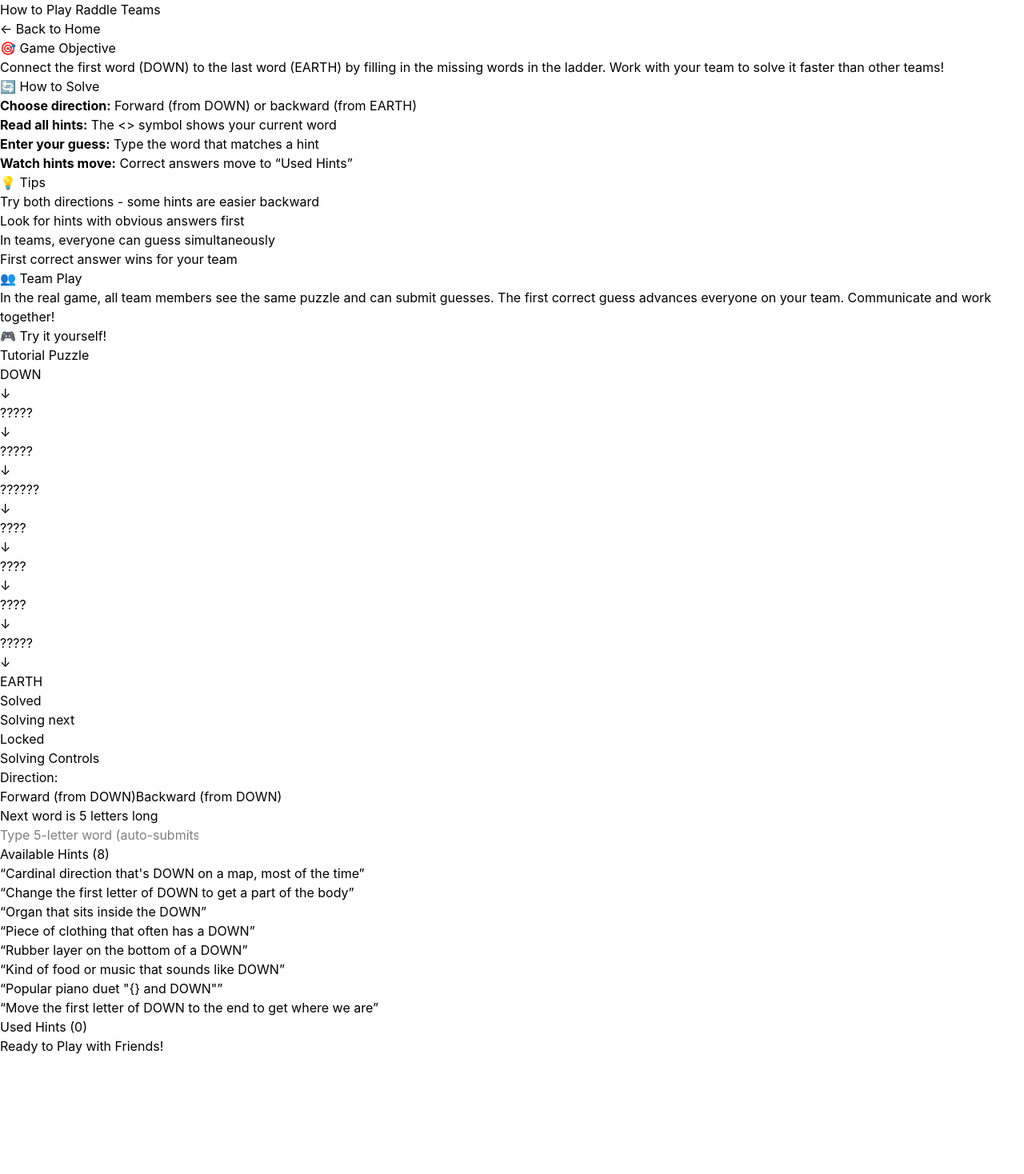
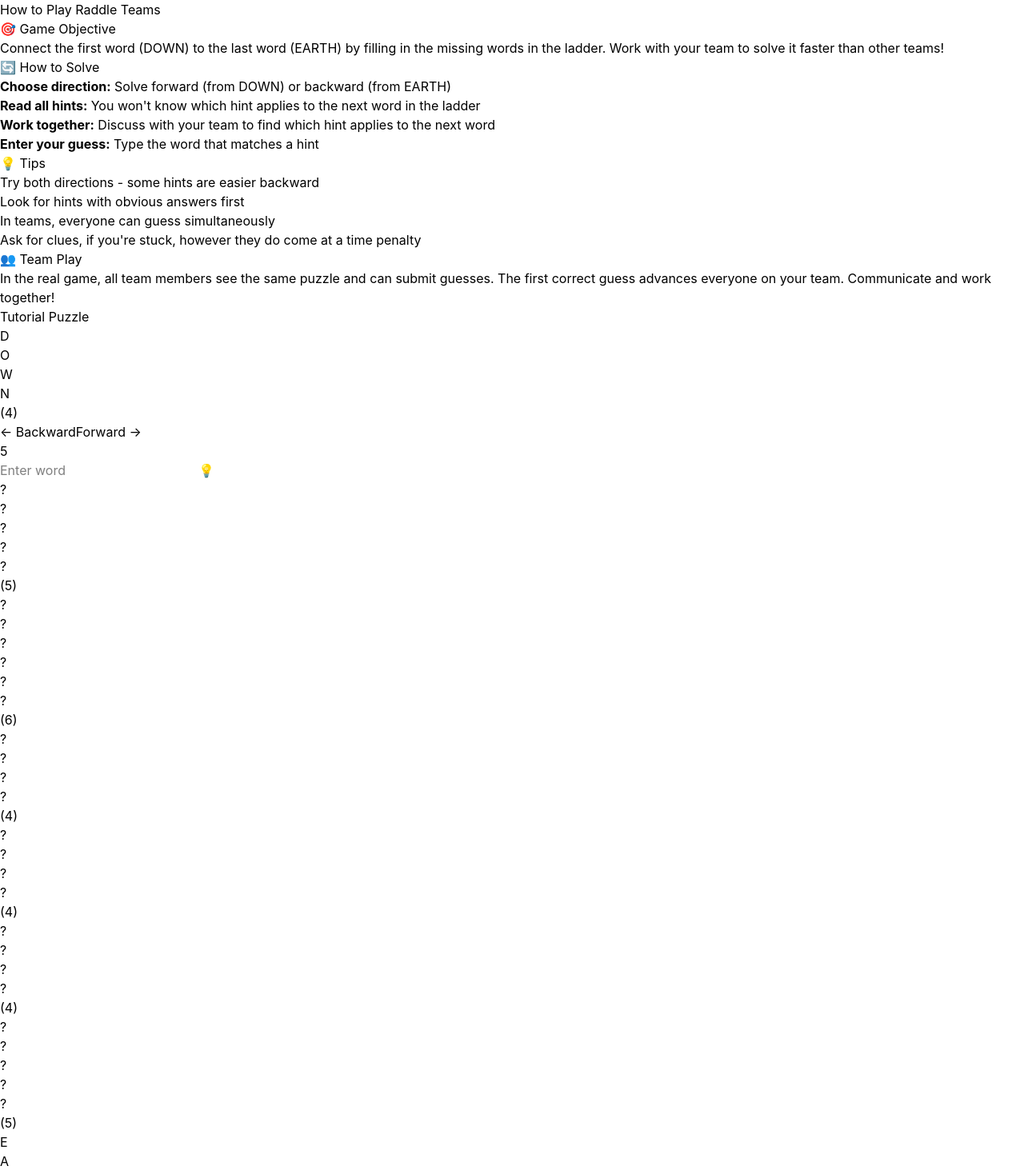
Before and after one commit to NADEE-MJ/raddle.teams, a React (Vite) app in the folder frontend/: page /tutorial in a window 1280 px wide. Shown: the top 1468 px of the page at 80% size. Before the commit the page ends 1320 px from the top, so only its background shows below. Built offline with nearby package versions, Linux system fonts and the light colour scheme.

Commit message:
updated word game

```diff
--- a/frontend/src/pages/LandingPage/JoinForm.tsx
+++ b/frontend/src/pages/LandingPage/JoinForm.tsx
@@ -54,6 +54,7 @@
                     className='w-full rounded-lg border border-gray-300 px-3 py-2 shadow-sm focus:border-blue-500 focus:ring-2 focus:ring-blue-500 focus:outline-none'
                     placeholder='Enter your name'
                     disabled={loading}
+                    data-testid='name-input'
                 />
             </div>
 
@@ -70,6 +71,7 @@
                     placeholder='ABCDEF'
                     maxLength={6}
                     disabled={loading}
+                    data-testid='lobby-code-input'
                 />
             </div>
 
@@ -79,6 +81,7 @@
                 type='submit'
                 disabled={loading}
                 className='w-full rounded-lg bg-blue-600 px-4 py-2 font-medium text-white transition duration-200 hover:bg-blue-700 disabled:bg-blue-400'
+                data-testid='join-lobby-button'
             >
                 {loading ? 'Joining...' : 'Join Lobby'}
             </button>
--- a/frontend/src/pages/LandingPage/index.tsx
+++ b/frontend/src/pages/LandingPage/index.tsx
@@ -20,6 +20,7 @@
                     <Link
                         to='/admin'
                         className='mr-3 rounded-lg bg-gray-600 px-4 py-2 font-medium text-white transition duration-200 hover:bg-gray-700'
+                        data-testid='admin-panel-link'
                     >
                         Admin Panel
                     </Link>
@@ -27,6 +28,7 @@
                     <Link
                         to='/tutorial'
                         className='inline-flex items-center rounded-lg bg-green-600 px-4 py-2 text-white transition duration-200 hover:bg-green-700'
+                        data-testid='tutorial-link'
                     >
                         <BookOpenIcon className='mr-2 h-4 w-4' />
                         How to Play
--- a/frontend/src/pages/TutorialPage/WordChainGame.tsx
+++ b/frontend/src/pages/TutorialPage/WordChainGame.tsx
@@ -27,7 +27,6 @@
     const [feedback, setFeedback] = useState<string>('');
 
     useEffect(() => {
-        // Reset state when puzzle changes
         setSolvedWords(new Set([0, puzzle.ladder.length - 1]));
         setUsedHints(new Set());
         setCurrentGuess('');
@@ -178,24 +177,69 @@
         return (
             <div className="mb-6">
                 <h3 className="text-lg font-semibold mb-4 text-center">{puzzle.title}</h3>
-                <div className="flex flex-col items-center space-y-2">
+                <div className="flex flex-col items-center space-y-4">
                     {puzzle.ladder.map((step, index) => {
                         const isSolved = solvedWords.has(index);
                         const isTarget = index === getNextTargetIndex();
 
                         return (
-                            <div key={index} className="flex items-center">
-                                <div className={`px-4 py-2 rounded border-2 font-mono text-lg font-bold min-w-[120px] text-center ${
-                                    isSolved
-                                        ? 'bg-green-100 border-green-500 text-green-800'
-                                        : isTarget
-                                        ? 'bg-blue-100 border-blue-500 text-blue-800'
-                                        : 'bg-gray-100 border-gray-300 text-gray-500'
-                                }`}>
-                                    {isSolved ? step.word : '?'.repeat(step.word.length)}
-                                </div>
-                                {index < puzzle.ladder.length - 1 && (
-                                    <div className="text-gray-400 mx-2">↓</div>
+                            <div key={index} className="flex flex-col items-center">
+                                {!isTarget && (
+                                    <>
+                                        <div className="flex items-center gap-1">
+                                            {step.word.split('').map((letter, letterIndex) => (
+                                                <div key={letterIndex} className={`w-10 h-10 border-2 rounded flex items-center justify-center font-mono text-lg font-bold ${isSolved
+                                                    ? 'bg-green-100 border-green-500 text-green-800'
+                                                    : 'bg-gray-100 border-gray-300 text-gray-500'
+                                                    }`}>
+                                                    {isSolved ? letter : '?'}
+                                                </div>
+                                            ))}
+                                        </div>
+                                        <div className="text-sm text-gray-500 mt-1">
+                                            ({step.word.length})
+                                        </div>
+                                    </>
+                                )}
+                                {isTarget && (
+                                    <div className="mt-2 flex flex-col items-center gap-2">
+                                        <div className="flex gap-2">
+                                            <button
+                                                onClick={() => handleDirectionChange('backward')}
+                                                className={`px-2 py-1 text-xs rounded border ${direction === 'backward'
+                                                    ? 'bg-blue-600 text-white border-blue-600'
+                                                    : 'bg-white text-blue-600 border-blue-300 hover:bg-blue-50'
+                                                    }`}
+                                            >
+                                                ← Backward
+                                            </button>
+                                            <button
+                                                onClick={() => handleDirectionChange('forward')}
+                                                className={`px-2 py-1 text-xs rounded border ${direction === 'forward'
+                                                    ? 'bg-blue-600 text-white border-blue-600'
+                                                    : 'bg-white text-blue-600 border-blue-300 hover:bg-blue-50'
+                                                    }`}
+                                            >
+                                                Forward →
+                                            </button>
+                                        </div>
+                                        <div className="flex items-center gap-2">
+                                            <div className="flex items-center justify-center w-8 h-8 bg-blue-100 border border-blue-300 rounded text-blue-800 text-sm font-bold">
+                                                {step.word.length}
+                                            </div>
+                                            <input
+                                                type="text"
+                                                value={currentGuess}
+                                                onChange={handleInputChange}
+                                                placeholder="Enter word"
+                                                className="px-3 py-2 border border-gray-300 rounded focus:border-blue-500 focus:outline-none font-mono uppercase text-center"
+                                                maxLength={step.word.length}
+                                            />
+                                            <button className="w-8 h-8 bg-yellow-100 border border-yellow-300 rounded flex items-center justify-center text-yellow-600 hover:bg-yellow-200">
+                                                💡
+                                            </button>
+                                        </div>
+                                    </div>
                                 )}
                             </div>
                         );
@@ -209,8 +253,8 @@
                             Solved
                         </span>
                         <span className="flex items-center">
-                            <div className="w-4 h-4 bg-blue-100 border-2 border-blue-500 rounded mr-2"></div>
-                            Solving next
+                            <div className="w-4 h-4 bg-yellow-100 border-2 border-yellow-500 rounded mr-2"></div>
+                            Current
                         </span>
                         <span className="flex items-center">
                             <div className="w-4 h-4 bg-gray-100 border-2 border-gray-300 rounded mr-2"></div>
@@ -222,62 +266,6 @@
         );
     };
 
-    const renderControls = () => {
-        const currentWord = getCurrentWord();
-        if (!currentWord) return null;
-
-        return (
-            <div className="mb-6 p-4 bg-blue-50 rounded-lg border border-blue-200">
-                <h4 className="font-semibold mb-3">Solving Controls</h4>
-
-                {/* Direction Selection */}
-                <div className="mb-4">
-                    <label className="block text-sm font-medium mb-2">Direction:</label>
-                    <div className="flex gap-2">
-                        <button
-                            onClick={() => handleDirectionChange('forward')}
-                            className={`px-3 py-2 rounded border ${
-                                direction === 'forward'
-                                    ? 'bg-blue-600 text-white border-blue-600'
-                                    : 'bg-white text-blue-600 border-blue-300 hover:bg-blue-50'
-                            }`}
-                        >
-                            Forward (from {currentWord.word})
-                        </button>
-                        <button
-                            onClick={() => handleDirectionChange('backward')}
-                            className={`px-3 py-2 rounded border ${
-                                direction === 'backward'
-                                    ? 'bg-blue-600 text-white border-blue-600'
-                                    : 'bg-white text-blue-600 border-blue-300 hover:bg-blue-50'
-                            }`}
-                        >
-                            Backward (from {currentWord.word})
-                        </button>
-                    </div>
-                </div>
-
-                {/* Word Length */}
-                <div className="mb-4">
-                    <label className="block text-sm font-medium mb-2">
-                        Next word is {wordLength} letters long
-                    </label>
-                </div>
-
-                {/* Input */}
-                <div className="flex gap-2">
-                    <input
-                        type="text"
-                        value={currentGuess}
-                        onChange={handleInputChange}
-                        placeholder={`Type ${wordLength}-letter word (auto-submits when correct)`}
-                        className="flex-1 px-3 py-2 border border-gray-300 rounded focus:border-blue-500 focus:outline-none font-mono uppercase"
-                        maxLength={wordLength}
-                    />
-                </div>
-            </div>
-        );
-    };
 
     const renderHints = () => {
         const availableHints = getAvailableHints();
@@ -316,27 +304,25 @@
         );
     };
 
-    if (completed) {
-        return (
-            <div className="text-center">
-                {renderLadder()}
-                <div className="bg-green-100 p-4 rounded-lg text-green-800">
-                    <p className="font-semibold">✅ Tutorial section completed!</p>
-                    <p>You&apos;ve learned how to solve word ladders using direction and hints!</p>
-                </div>
-            </div>
-        );
-    }
+    // if (completed) {
+    //     return (
+    //         <div className="text-center">
+    //             {renderLadder()}
+    //             <div className="bg-green-100 p-4 rounded-lg text-green-800">
+    //                 <p className="font-semibold">✅ Tutorial section completed!</p>
+    //                 <p>You&apos;ve learned how to solve word ladders using direction and hints!</p>
+    //             </div>
+    //         </div>
+    //     );
+    // }
 
     return (
         <div>
             {renderLadder()}
-            {renderControls()}
 
             {feedback && (
-                <div className={`mb-4 p-3 rounded ${
-                    feedback.includes('🎉') ? 'bg-green-100 text-green-800' : 'bg-orange-100 text-orange-800'
-                }`}>
+                <div className={`mb-4 p-3 rounded ${feedback.includes('🎉') ? 'bg-green-100 text-green-800' : 'bg-orange-100 text-orange-800'
+                    }`}>
                     {feedback}
                 </div>
             )}
--- a/frontend/src/pages/TutorialPage/index.tsx
+++ b/frontend/src/pages/TutorialPage/index.tsx
@@ -1,7 +1,6 @@
-import { useNavigate } from 'react-router-dom';
+import { Link } from 'react-router-dom';
 import WordChainGame from './WordChainGame';
 
-// Tutorial puzzle data
 const TUTORIAL_PUZZLE = {
     "title": "Tutorial Puzzle",
     "ladder": [
@@ -54,8 +53,6 @@
 };
 
 export default function TutorialPage() {
-    const navigate = useNavigate();
-
     const handleComplete = () => {
         // Tutorial completion doesn't automatically redirect - let user play more
     };
@@ -65,16 +62,9 @@
             <div className='rounded-lg bg-white p-8 shadow-xl'>
                 <div className='mb-6 text-center'>
                     <h1 className='text-3xl font-bold text-gray-900 mb-4'>How to Play Raddle Teams</h1>
-                    <button
-                        onClick={() => navigate('/')}
-                        className='rounded-lg border border-gray-300 px-4 py-2 text-gray-700 hover:bg-gray-50'
-                    >
-                        ← Back to Home
-                    </button>
                 </div>
 
                 <div className='grid lg:grid-cols-3 gap-8'>
-                    {/* Instructions Column */}
                     <div className='lg:col-span-1 space-y-6'>
                         <div className='bg-blue-50 p-6 rounded-lg border border-blue-200'>
                             <h2 className='text-lg font-semibold text-blue-900 mb-3'>🎯 Game Objective</h2>
@@ -87,10 +77,10 @@
                         <div className='bg-green-50 p-6 rounded-lg border border-green-200'>
                             <h2 className='text-lg font-semibold text-green-900 mb-3'>🔄 How to Solve</h2>
                             <ol className='text-green-800 text-sm space-y-2 list-decimal list-inside'>
-                                <li><strong>Choose direction:</strong> Forward (from DOWN) or backward (from EARTH)</li>
-                                <li><strong>Read all hints:</strong> The &lt;&gt; symbol shows your current word</li>
+                                <li><strong>Choose direction:</strong> Solve forward (from DOWN) or backward (from EARTH)</li>
+                                <li><strong>Read all hints:</strong> You won&apos;t know which hint applies to the next word in the ladder</li>
+                                <li><strong>Work together:</strong> Discuss with your team to find which hint applies to the next word</li>
                                 <li><strong>Enter your guess:</strong> Type the word that matches a hint</li>
-                                <li><strong>Watch hints move:</strong> Correct answers move to &ldquo;Used Hints&rdquo;</li>
                             </ol>
                         </div>
 
@@ -100,7 +90,7 @@
                                 <li>Try both directions - some hints are easier backward</li>
                                 <li>Look for hints with obvious answers first</li>
                                 <li>In teams, everyone can guess simultaneously</li>
-                                <li>First correct answer wins for your team</li>
+                                <li>Ask for clues, if you&apos;re stuck, however they do come at a time penalty</li>
                             </ul>
                         </div>
 
@@ -113,29 +103,23 @@
                         </div>
                     </div>
 
-                    {/* Game Column */}
                     <div className='lg:col-span-2'>
                         <div className='bg-gray-50 p-6 rounded-lg border border-gray-200'>
-                            <h2 className='text-lg font-semibold text-gray-900 mb-4 text-center'>
-                                🎮 Try it yourself!
-                            </h2>
                             <WordChainGame
                                 puzzle={TUTORIAL_PUZZLE}
                                 onComplete={handleComplete}
                                 completed={false}
-                                targetWordCount={99} // Let them solve as much as they want
                             />
                         </div>
-
-                        <div className='mt-6 text-center'>
-                            <button
-                                onClick={() => navigate('/')}
-                                className='rounded-lg bg-green-600 px-6 py-3 text-white hover:bg-green-700 text-lg font-semibold'
-                            >
-                                Ready to Play with Friends!
-                            </button>
-                        </div>
                     </div>
+                </div>
+                <div className='mt-6 text-center'>
+                    <Link
+                        to='/'
+                        className='rounded-lg bg-green-600 px-6 py-3 text-white hover:bg-green-700 text-lg font-semibold'
+                    >
+                        Ready to Play with Friends!
+                    </Link>
                 </div>
             </div>
         </div>
--- a/frontend/src/router.tsx
+++ b/frontend/src/router.tsx
@@ -27,6 +27,7 @@
                 children: [
                     { index: true, element: withSuspense(<LandingPage />) },
                     { path: 'tutorial', element: withSuspense(<TutorialPage />) },
+                    { path: '*', element: <NotFoundPage /> },
                 ],
             },
             {
@@ -56,7 +57,6 @@
                     { path: ':gameId', element: withSuspense(<GamePage />) },
                 ],
             },
-            { path: '*', element: <NotFoundPage /> },
         ],
     },
 ]);
```
Also changed, not shown: frontend/src/components/LoadingSpinner.tsx (+7 -9 lines), frontend/src/pages/NotFoundPage/index.tsx (+11 -7 lines), 1 other file (tests, documents, lock files or other folders).
